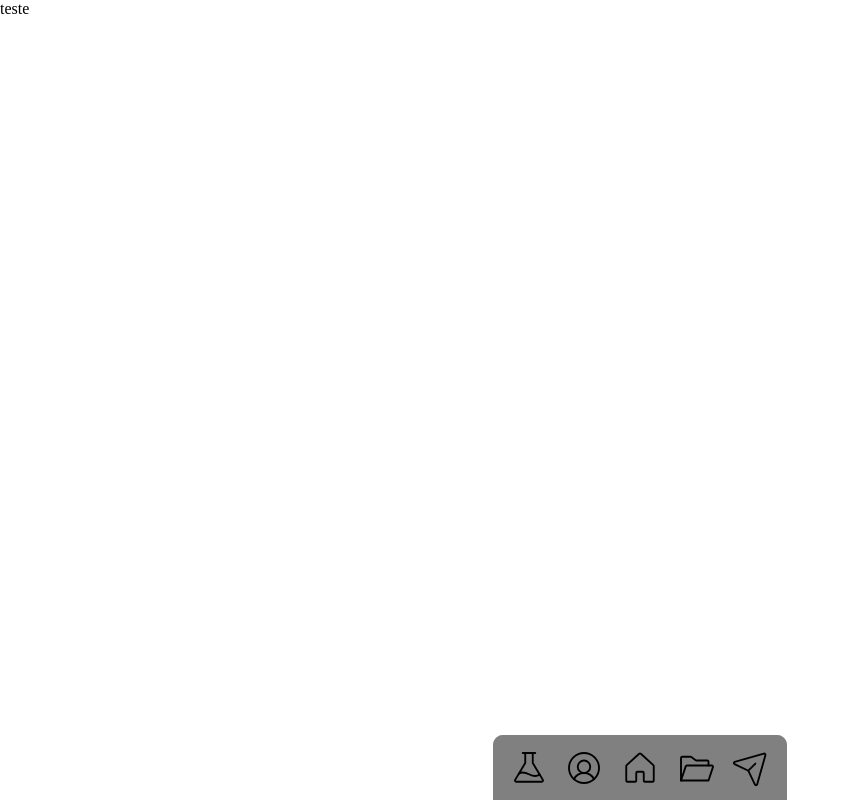
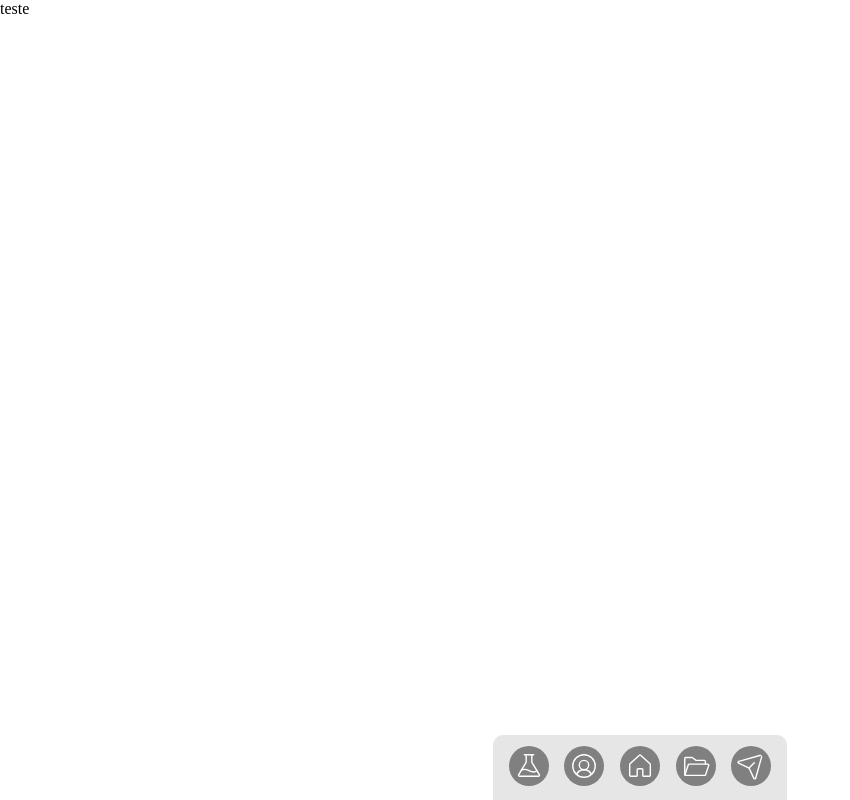
Before and after one commit to joaomattedi/joaomattedi.github.io, a React (Vite) app: page / in a window 1280 px wide. Shown: the whole page, without its empty margins (0-850 px from the left). Built offline with nearby package versions, Linux system fonts and the light colour scheme.

Commit message:
home page

```diff
--- a/src/App.tsx
+++ b/src/App.tsx
@@ -5,12 +5,10 @@ import AllRoutes from './routes/Routes';
 
 function App() {
   return (
-    <>
-      <BrowserRouter>
-        <AllRoutes />
-      </BrowserRouter>
+    <BrowserRouter>
+      <AllRoutes />
       <NavBar />
-    </>
+    </BrowserRouter>
   );
 }
 
--- a/src/components/NavBar/NavBar.css
+++ b/src/components/NavBar/NavBar.css
@@ -10,7 +10,7 @@
 
 .NavBar {
   align-items: center;
-  background-color: grey;
+  background-color: rgba(128, 128, 128,0.2);
   border-radius: 10px 10px 0 0;
   display: flex;
   height: 65px;
@@ -20,6 +20,11 @@
 
 .icons {
   transition: ease-in-out 0.3s;
+  background-color: grey;
+  border-radius: 50%;
+  padding: 5px;
+  text-decoration: none;
+  color: white;
 }
 
 .icons:hover {
--- a/src/components/NavBar/index.tsx
+++ b/src/components/NavBar/index.tsx
@@ -1,18 +1,35 @@
+/* eslint-disable jsx-a11y/anchor-is-valid */
 import {
   Flask, FolderOpen, House, PaperPlaneTilt, UserCircle,
 } from 'phosphor-react';
 import React from 'react';
+import { Link, useHref } from 'react-router-dom';
 import './NavBar.css';
 
 export default function NavBar() {
+  const Skills = useHref('/skills');
+  const AboutMe = useHref('/aboutme');
+  const Home = useHref('/');
+  const Projects = useHref('/projects');
+  const Contact = useHref('/contact');
   return (
     <div className="nav-container">
       <nav className="NavBar">
-        <Flask size={40} weight="light" className="icons" />
-        <UserCircle size={40} weight="light" className="icons" />
-        <House size={40} weight="light" className="icons" />
-        <FolderOpen size={40} weight="light" className="icons" />
-        <PaperPlaneTilt size={40} weight="light" className="icons" />
+        <Link to={Skills}>
+          <Flask size={40} weight="light" className="icons" />
+        </Link>
+        <Link to={AboutMe}>
+          <UserCircle size={40} weight="light" className="icons" />
+        </Link>
+        <Link to={Home}>
+          <House size={40} weight="light" className="icons" />
+        </Link>
+        <Link to={Projects}>
+          <FolderOpen size={40} weight="light" className="icons" />
+        </Link>
+        <Link to={Contact}>
+          <PaperPlaneTilt size={40} weight="light" className="icons" />
+        </Link>
       </nav>
     </div>
   );
--- a/src/pages/Home.tsx
+++ b/src/pages/Home.tsx
@@ -1,11 +1,9 @@
 import React from 'react';
-import NavBar from '../components/NavBar';
 
 export default function Home() {
   return (
     <div className="home-container">
       <div>teste</div>
-      <NavBar />
     </div>
   );
 }
```
